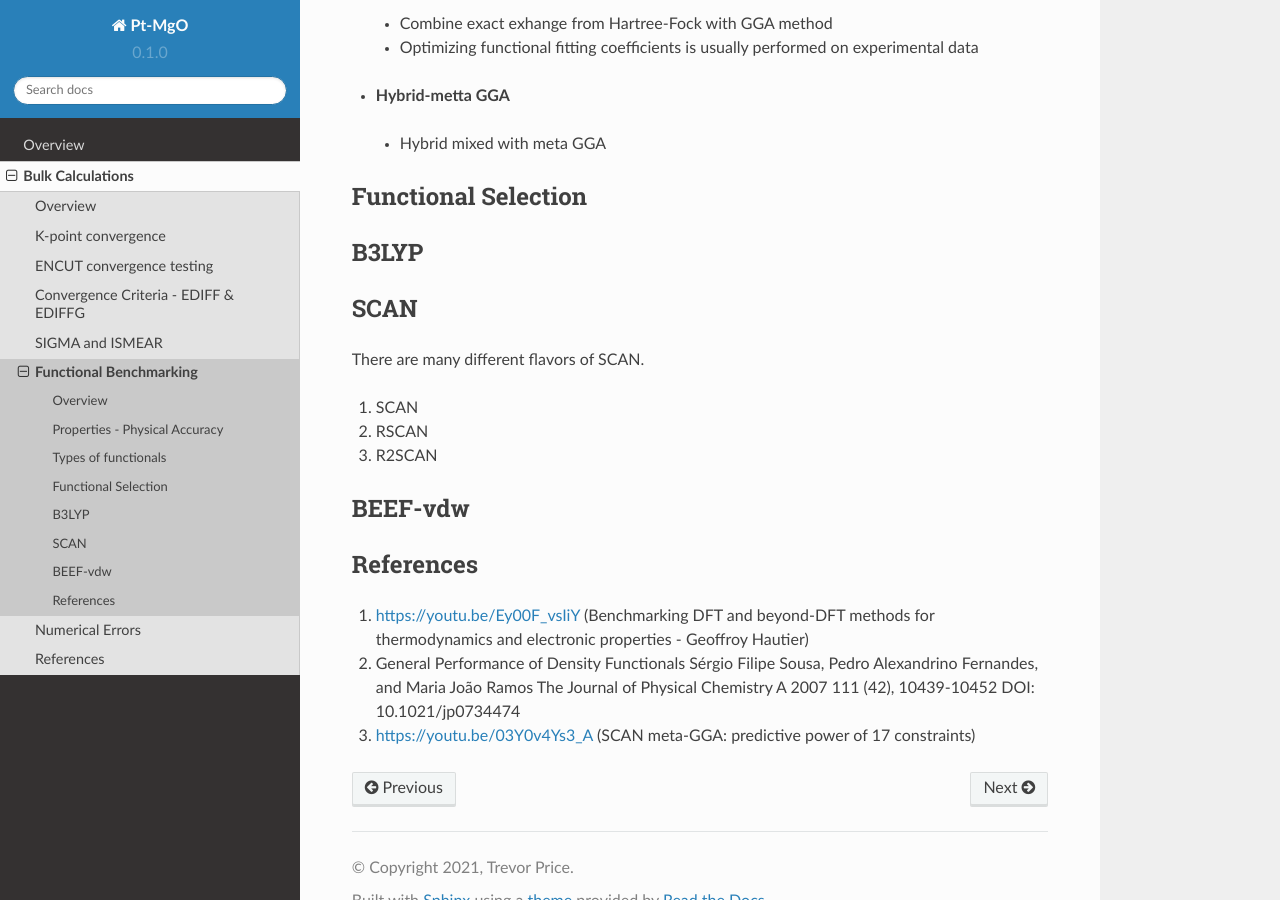
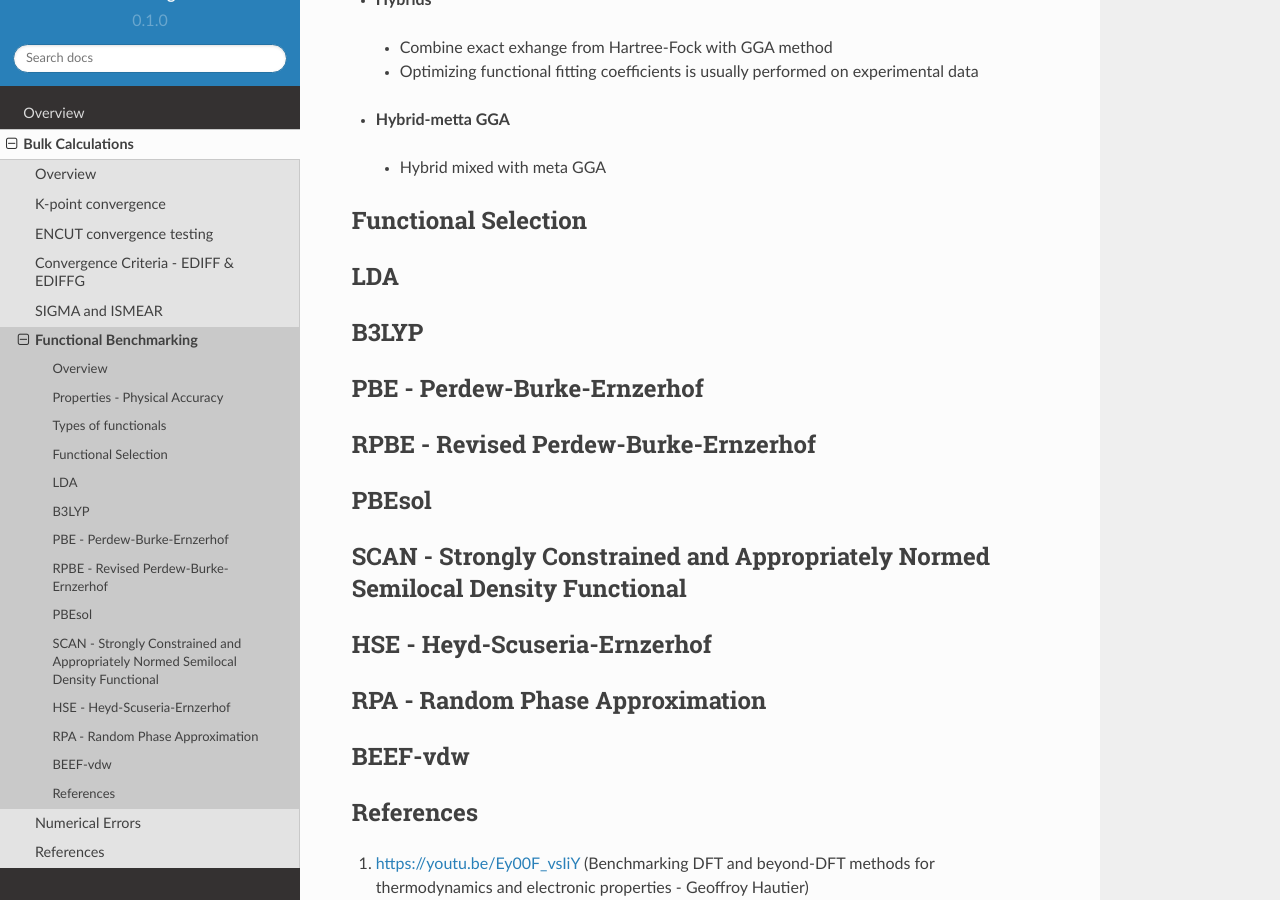
Before and after one commit to tdprice-858/Pt-MgO, a Sphinx documentation site: the page built from docs/source/bulk_calculations/functional_benchmarking.rst, in a window 1280 px wide and 900 px high, scrolled down 1924 px. Built offline with Sphinx 7.4.7 and the Read the Docs theme 2.0.0, drawn with Linux system fonts in a browser that asks for light colours; pages that are not in the unit, such as notebooks, are missing from menus; some of the changed text lies outside the part shown.

Commit message:
Create functional_benchmarking.rst

```diff
--- a/docs/source/bulk_calculations/functional_benchmarking.rst
+++ b/docs/source/bulk_calculations/functional_benchmarking.rst
@@ -69,21 +70,29 @@ Types of functionals
 Functional Selection
 -------------
 
+LDA
+-----
 
 B3LYP
 -------
 
-SCAN
+PBE - Perdew-Burke-Ernzerhof
+------------
+
+RPBE - Revised Perdew-Burke-Ernzerhof
+---------
+
+PBEsol
+-------
+
+SCAN - Strongly Constrained and Appropriately Normed Semilocal Density Functional
 ----------
 
-There are many different flavors of SCAN.
+HSE - Heyd-Scuseria-Ernzerhof
+----------
 
-#. SCAN
-
-#. RSCAN
-
-#. R2SCAN
-
+RPA - Random Phase Approximation
+----------
 
 BEEF-vdw
 ----------
```
Also changed, not shown: other parts of docs/source/bulk_calculations/functional_benchmarking.rst (+2 -1 lines).
